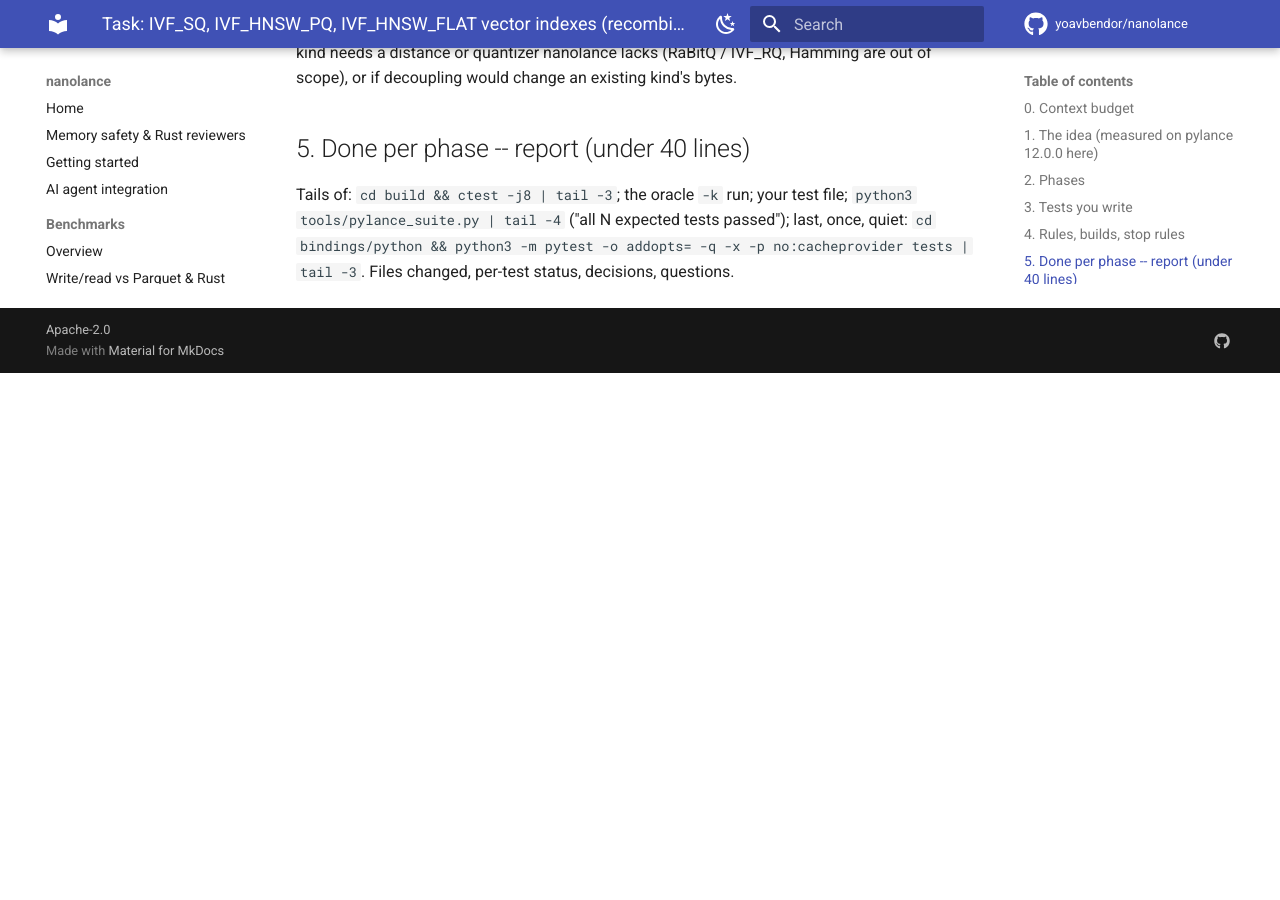
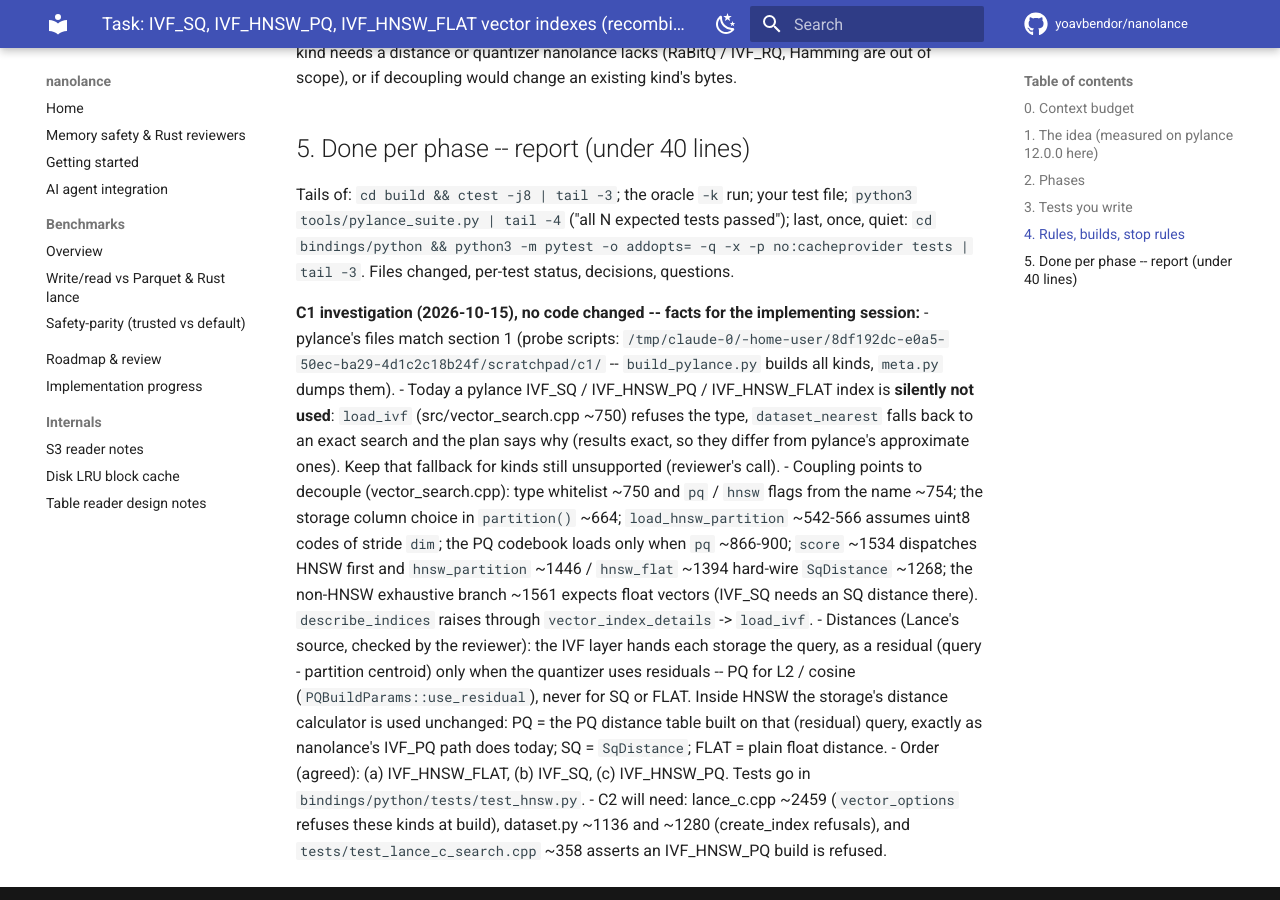
Before and after one commit to yoavbendor/nanolance, an MkDocs documentation site: the page built from docs/tasks/VECTOR_COMBOS.md, in a window 1280 px wide and 900 px high, scrolled down 2611 px. Built offline with MkDocs 1.6.1 and Material for MkDocs 9.7.7, drawn with Linux system fonts in a browser that asks for light colours; comment, search, counter and statistics services are not loaded; before the commit the page ends 2984 px from its top, so only the background shows below that.

Commit message:
Vector combos spec: C1 investigation and the reviewer's answers
Co-Authored-By: Claude Opus 5.5 <noreply@anthropic.com>
Claude-Session: https://claude.ai/code/session_014PGy9PK68gHvyR8T1r5ueY

```diff
--- a/docs/tasks/VECTOR_COMBOS.md
+++ b/docs/tasks/VECTOR_COMBOS.md
@@ -87,3 +87,27 @@ Tails of: `cd build && ctest -j8 | tail -3`; the oracle `-k` run; your test file
 `python3 tools/pylance_suite.py | tail -4` ("all N expected tests passed"); last, once, quiet:
 `cd bindings/python && python3 -m pytest -o addopts= -q -x -p no:cacheprovider tests | tail -3`.
 Files changed, per-test status, decisions, questions.
+
+**C1 investigation (2026-10-15), no code changed -- facts for the implementing session:**
+- pylance's files match section 1 (probe scripts: `/tmp/claude-0/-home-user/8df192dc-e0a5-50ec-ba29-4d1c2c18b24f/scratchpad/c1/`
+  -- `build_pylance.py` builds all kinds, `meta.py` dumps them).
+- Today a pylance IVF_SQ / IVF_HNSW_PQ / IVF_HNSW_FLAT index is **silently not used**: `load_ivf`
+  (src/vector_search.cpp ~750) refuses the type, `dataset_nearest` falls back to an exact search and
+  the plan says why (results exact, so they differ from pylance's approximate ones). Keep that
+  fallback for kinds still unsupported (reviewer's call).
+- Coupling points to decouple (vector_search.cpp): type whitelist ~750 and `pq` / `hnsw` flags from
+  the name ~754; the storage column choice in `partition()` ~664; `load_hnsw_partition` ~542-566
+  assumes uint8 codes of stride `dim`; the PQ codebook loads only when `pq` ~866-900; `score` ~1534
+  dispatches HNSW first and `hnsw_partition` ~1446 / `hnsw_flat` ~1394 hard-wire `SqDistance` ~1268;
+  the non-HNSW exhaustive branch ~1561 expects float vectors (IVF_SQ needs an SQ distance there).
+  `describe_indices` raises through `vector_index_details` -> `load_ivf`.
+- Distances (Lance's source, checked by the reviewer): the IVF layer hands each storage the query, as a
+  residual (query - partition centroid) only when the quantizer uses residuals -- PQ for L2 / cosine
+  (`PQBuildParams::use_residual`), never for SQ or FLAT. Inside HNSW the storage's distance calculator
+  is used unchanged: PQ = the PQ distance table built on that (residual) query, exactly as nanolance's
+  IVF_PQ path does today; SQ = `SqDistance`; FLAT = plain float distance.
+- Order (agreed): (a) IVF_HNSW_FLAT, (b) IVF_SQ, (c) IVF_HNSW_PQ. Tests go in
+  `bindings/python/tests/test_hnsw.py`.
+- C2 will need: lance_c.cpp ~2459 (`vector_options` refuses these kinds at build), dataset.py ~1136 and
+  ~1280 (create_index refusals), and `tests/test_lance_c_search.cpp` ~358 asserts an IVF_HNSW_PQ build
+  is refused.
```
